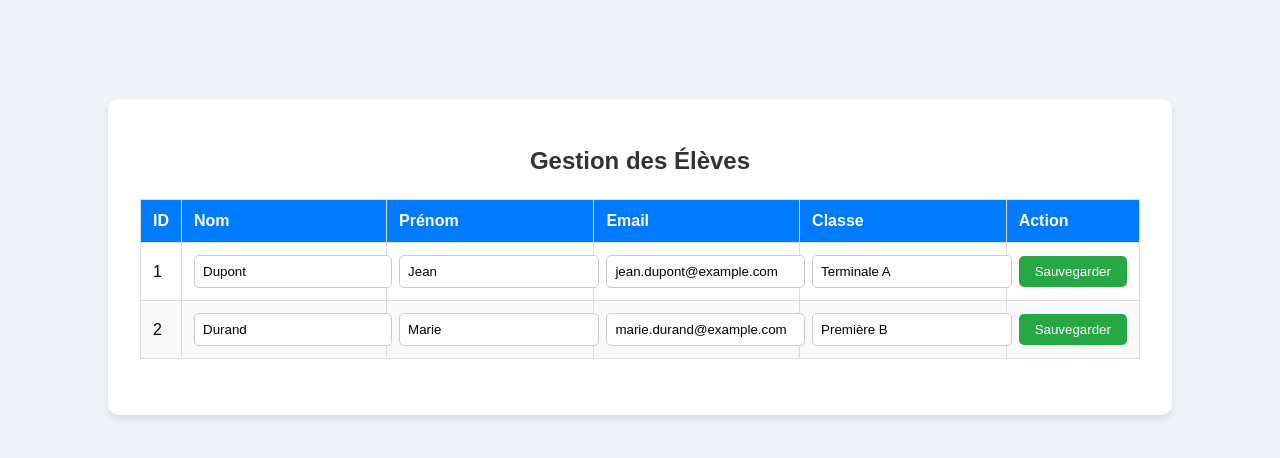
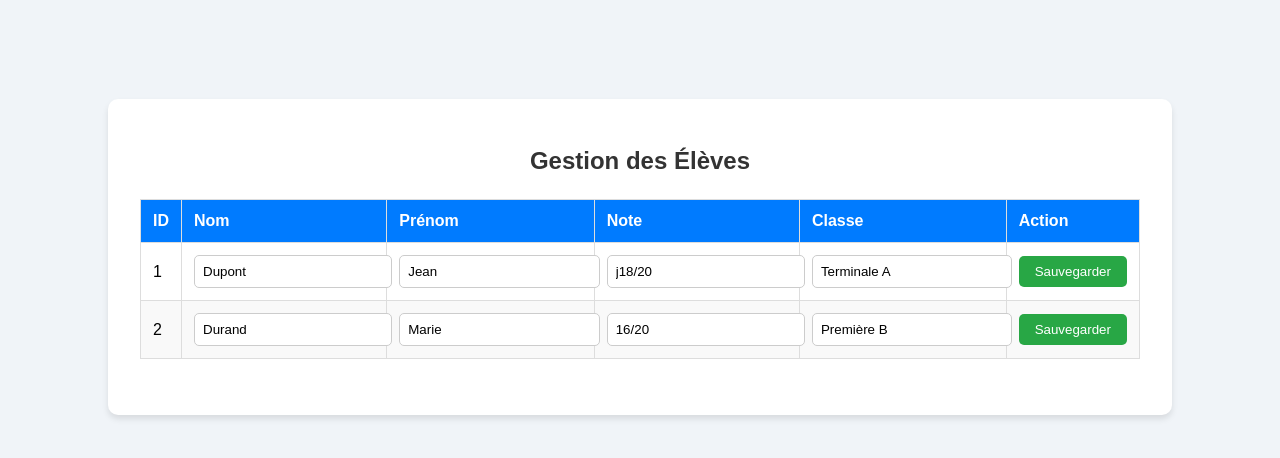
Before and after one commit to EastWood979/flask, a Flask app: template templates/prof.html in a window 1280 px wide. Shown: the part 143-601 px from the top of the page. Run offline with Flask 3, Linux system fonts and the light colour scheme; the template is opened without the code that fills it, so the values that code supplies are empty.

Commit message:
ajout de note a la place de email pour les profs

```diff
--- a/templates/db.py
+++ b/templates/db.py
@@ -15,9 +15,9 @@ def get_db():
 @app.route("/")
 def index():
     cur = get_db().cursor()
-    cur.execute("SELECT * FROM voitures")  # Remplace 'voitures' par le nom de ta table
+    cur.execute("SELECT * FROM student")  # Remplace 'voitures' par le nom de ta table
     voitures = cur.fetchall()
-    return render_template("index.html", voitures=voitures)
+    return render_template("student.html", voitures=voitures)
 
 @app.teardown_appcontext
 def close_connection(exception):
--- a/templates/index.html
+++ b/templates/index.html
@@ -99,7 +99,7 @@
             if (identifier.startsWith("admin")) {
                 window.location.href = "admin.html";
             } else if (identifier.startsWith("teacher")) {
-                window.location.href = "Teacher.html";
+                window.location.href = "prof.html";
             } else {
                 window.location.href = "student.html";
             }
--- a/templates/prof.html
+++ b/templates/prof.html
@@ -103,7 +103,7 @@
                         <th>ID</th>
                         <th>Nom</th>
                         <th>Prénom</th>
-                        <th>Email</th>
+                        <th>Note</th>
                         <th>Classe</th>
                         <th>Action</th>
                     </tr>
@@ -114,7 +114,7 @@
                         <td>1</td>
                         <td><input type="text" class="form-input" value="Dupont" name="last_name_1"></td>
                         <td><input type="text" class="form-input" value="Jean" name="first_name_1"></td>
-                        <td><input type="email" class="form-input" value="jean.dupont@example.com" name="email_1"></td>
+                        <td><input type="text" class="form-input" value="j18/20" name="note_1"></td>
                         <td><input type="text" class="form-input" value="Terminale A" name="class_1"></td>
                         <td><button type="button" class="save-button">Sauvegarder</button></td>
                     </tr>
@@ -122,7 +122,7 @@
                         <td>2</td>
                         <td><input type="text" class="form-input" value="Durand" name="last_name_2"></td>
                         <td><input type="text" class="form-input" value="Marie" name="first_name_2"></td>
-                        <td><input type="email" class="form-input" value="marie.durand@example.com" name="email_2"></td>
+                        <td><input type="email" class="form-input" value="16/20" name="note_2"></td>
                         <td><input type="text" class="form-input" value="Première B" name="class_2"></td>
                         <td><button type="button" class="save-button">Sauvegarder</button></td>
                     </tr>
```
